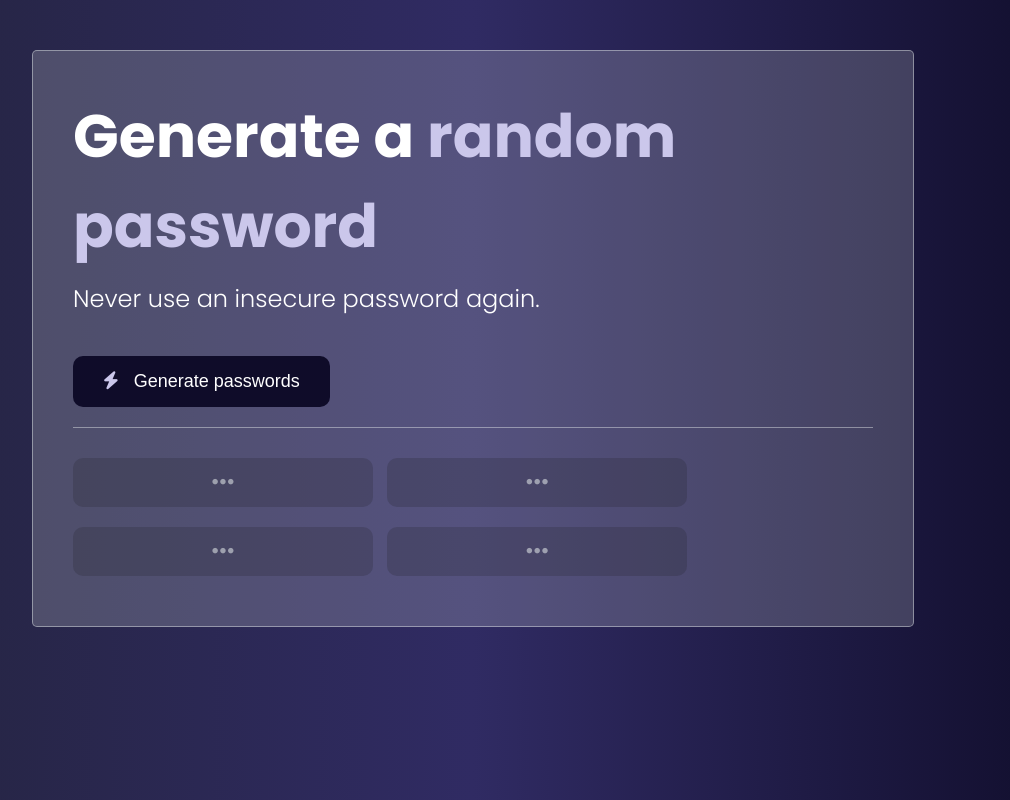
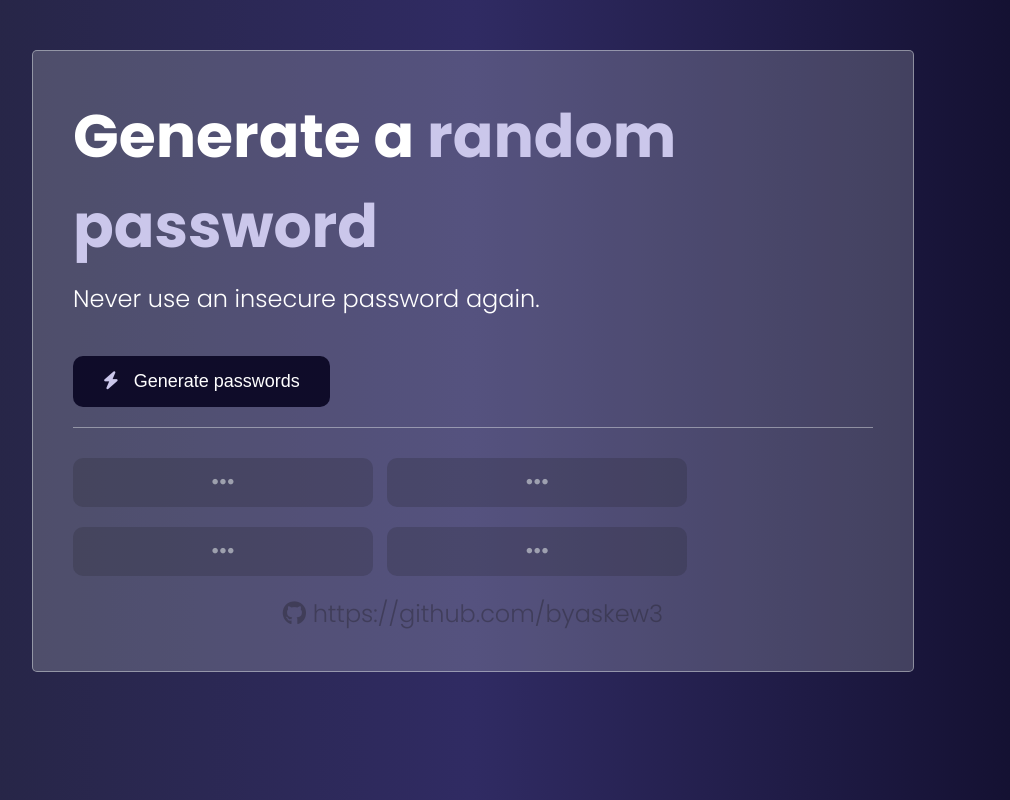
Before and after one commit to cjsachs/Password-Generator-App, a plain HTML site: page index.html in a window 1280 px wide. Shown: the whole page, without its empty margins (167-1177 px from the left). Drawn offline with Linux system fonts and the light colour scheme.

Commit message:
added github text

```diff
--- a/index.html
+++ b/index.html
@@ -24,6 +24,7 @@
             <button class="password-btn" onclick="copyPassword3()"><i class="fa-solid fa-ellipsis"></i></button>
             <button class="password-btn" onclick="copyPassword4()"><i class="fa-solid fa-ellipsis"></i></button>
         </div>
+        <p class="sign"><i class="fa-brands fa-github"></i> https://github.com/byaskew3</p>
     </div>
     <script src="app.js"></script>
 </body>
--- a/styles.css
+++ b/styles.css
@@ -69,3 +69,9 @@ p {
     color: rgba(234, 240, 240, 0.534);
     cursor: pointer;
 }
+
+.sign {
+    text-align: center;
+    color: #29283575;
+    cursor: text;
+}
```
